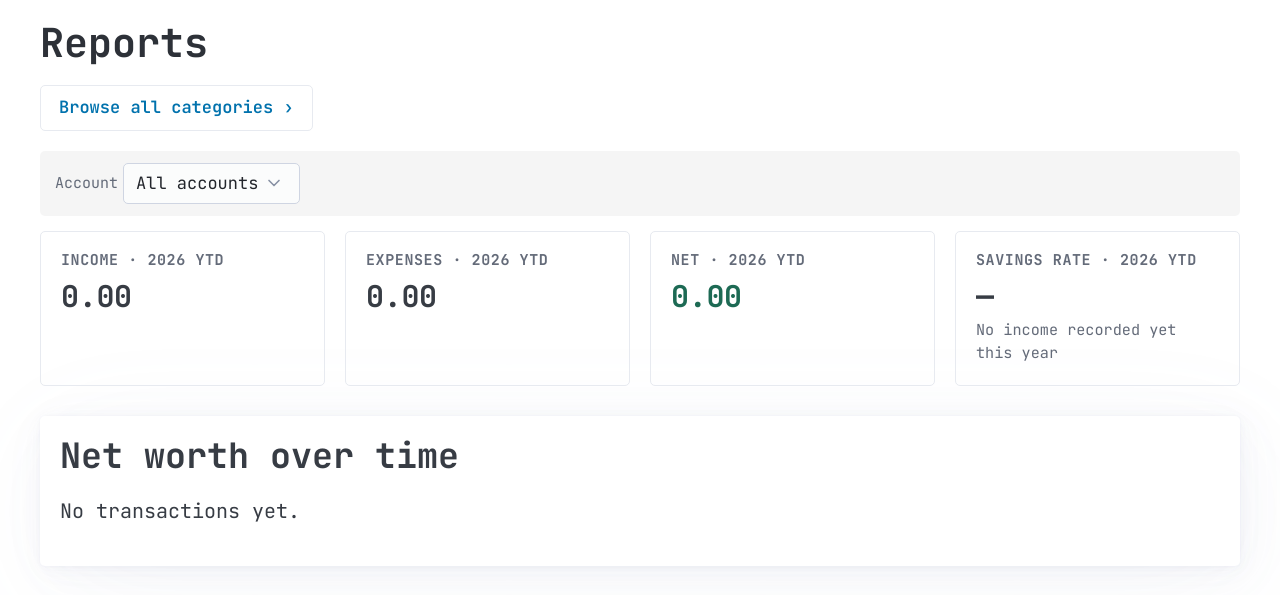
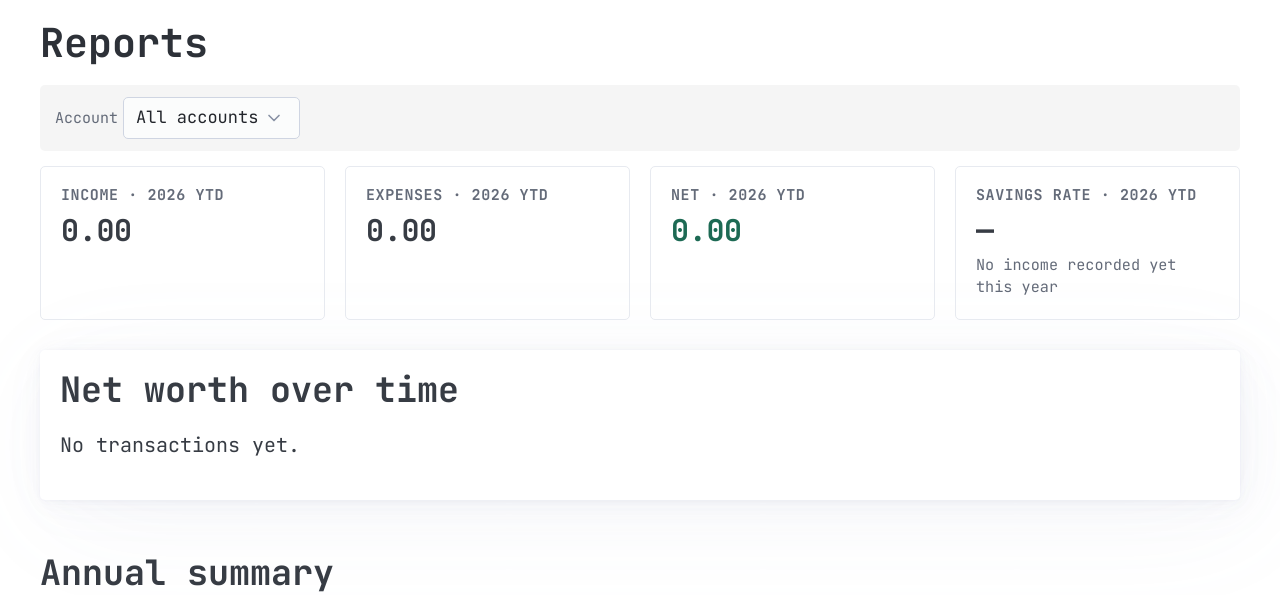
Before and after one commit to ikari2k/personal_finance_app, a FastAPI app: page /reports in a window 1280 px wide. Shown: the part 110-705 px from the top of the page. Run offline with FastAPI, Linux system fonts and the light colour scheme.

Commit message:
Remove the redundant "Browse all categories" link from the top of /reports
The Top spending categories section already has its own "Full report"
link into /reports/categories, making this page-top one redundant.

Co-Authored-By: Claude Sonnet 5 <noreply@anthropic.com>

```diff
--- a/app/templates/reports/list.html
+++ b/app/templates/reports/list.html
@@ -5,7 +5,6 @@
 {% block title %}Reports — Finance Tracker{% endblock %}
 {% block content %}
   <h1>Reports</h1>
-  <p><a class="cat-cta-link" href="/reports/categories{{ '?account_id=' + account_id if account_id }}">Browse all categories &rsaquo;</a></p>
   {{ account_filter(accounts, account_id) }}
 
   <div class="dash-grid" style="margin-bottom: 1.5rem;">
```
